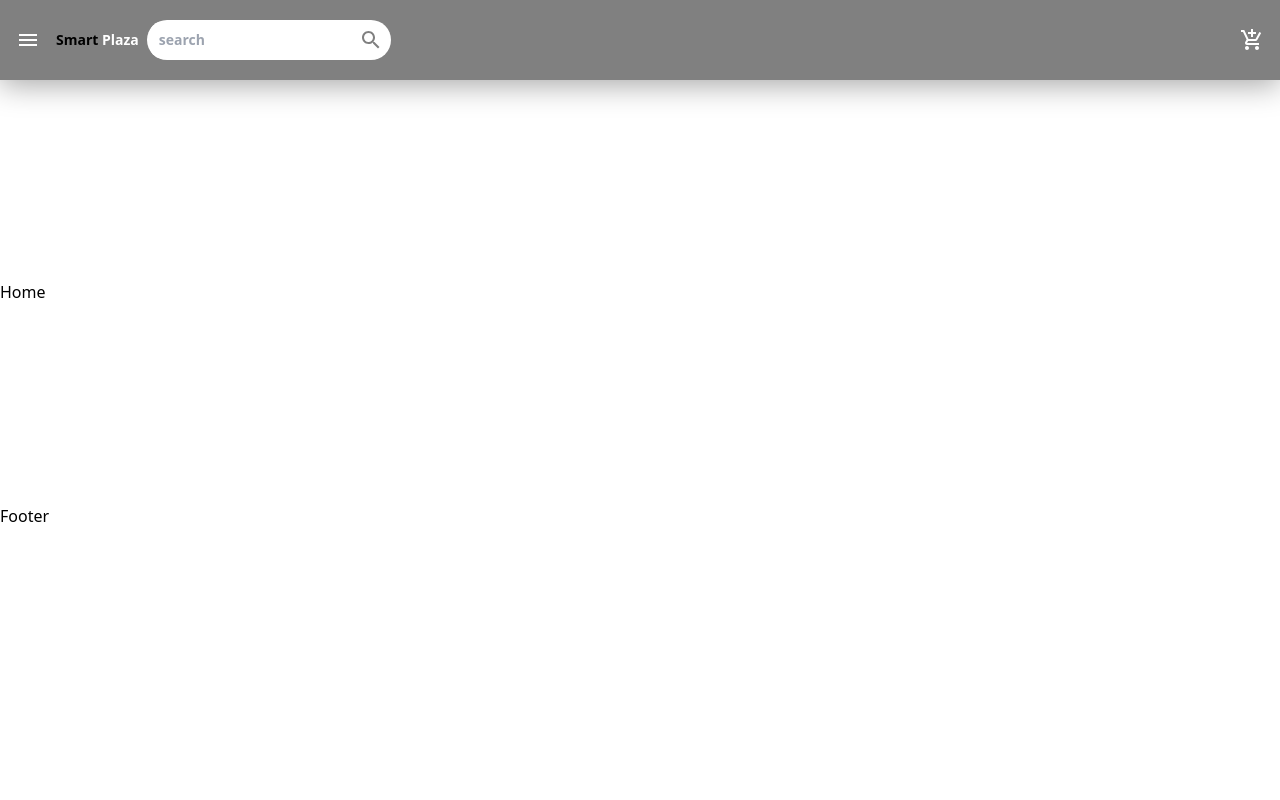
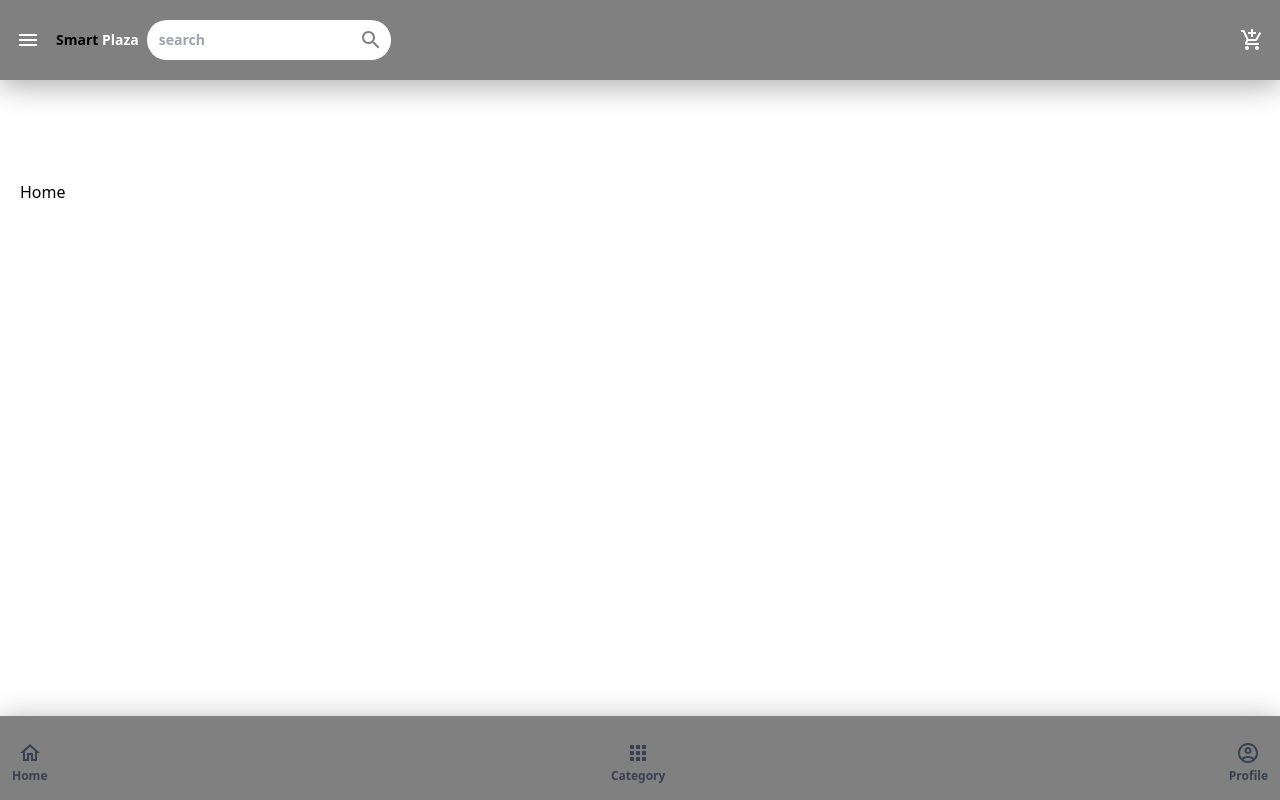
Before and after one commit to ruwanliyanage123/smart-plaza, a React (Create React App) app: page / in a window 1280 px wide. Built offline with nearby package versions, Linux system fonts and the light colour scheme.

Commit message:
Initiate the footer

```diff
--- a/src/Layout/MainLayout.jsx
+++ b/src/Layout/MainLayout.jsx
@@ -5,7 +5,7 @@ import Footer from '../components/Footer/Footer'
 
 const MainLayout = () => {
   return (
-    <div className='w-full h-screen'>
+    <div className=' overflow-hidden w-screen h-screen'>
         <Header/>
         <Outlet/>
         <Footer/>
--- a/src/Pages/Home/Home.jsx
+++ b/src/Pages/Home/Home.jsx
@@ -2,7 +2,7 @@ import React from 'react'
 
 const Home = () => {
   return (
-    <div className=' pt-[200px]' >Home</div>
+    <div className=' px-5 pt-[100px] w-full h-screen overflow-y-scroll' >Home</div>
   )
 }
 
--- a/src/components/Footer/Footer.jsx
+++ b/src/components/Footer/Footer.jsx
@@ -1,9 +1,25 @@
 import React from 'react'
+import HomeOutlinedIcon from '@mui/icons-material/HomeOutlined';
+import AppsOutlinedIcon from '@mui/icons-material/AppsOutlined';
+import AccountCircleOutlinedIcon from '@mui/icons-material/AccountCircleOutlined';
+import { IconButton } from '@mui/material';
 
 const Footer = () => {
-  return (
-    <div className=' pt-[200px]'>Footer</div>
-  )
+  return <footer className="fixed bottom-0 left-0 z-[100] w-full py-3 px-2 bg-my flex items-center justify-between drop-shadow-header-shadow">
+     <FooterIcon Icon={HomeOutlinedIcon} title={"Home"}/>
+     <FooterIcon Icon={AppsOutlinedIcon} title={"Category"}/>
+     <FooterIcon Icon={AccountCircleOutlinedIcon} title={"Profile"}/>
+  </footer>;
 }
 
 export default Footer
+
+const FooterIcon = ({Icon, title}) =>(
+  <IconButton sx={{color:'white', borderRadius:"5px", paddingTop:'0', padding:"4px"}}>
+    <div className=' text-gray-700 hover:text-[#c82196] transition-all'>
+      <Icon />
+      <p className=' text-xs font-bold'>{title}</p>
+    </div>
+  </IconButton>
+  //36.01
+)
--- a/src/components/Header/Header.jsx
+++ b/src/components/Header/Header.jsx
@@ -16,7 +16,7 @@ const Header = () => {
                 Smart <span className='text-white'>Plaza</span>
             </h1>
             <div className='overflow-hidden ml-2 flex items-center rounded-full  bg-white'>
-                <input type='text' placeholder='search' className='ml-1 outline-none p-2 font-semibold text-sm w-[200px] bg-inherit'/>
+                <input type='text' placeholder='search' className= ' hidden md:inline-block  ml-1 outline-none p-2 font-semibold text-sm w-[200px] bg-inherit'/>
                 <IconButton sx={{color:'black'}}><SearchIcon sx={{color: "grey"}}/></IconButton>
             </div>
         </div>
```
